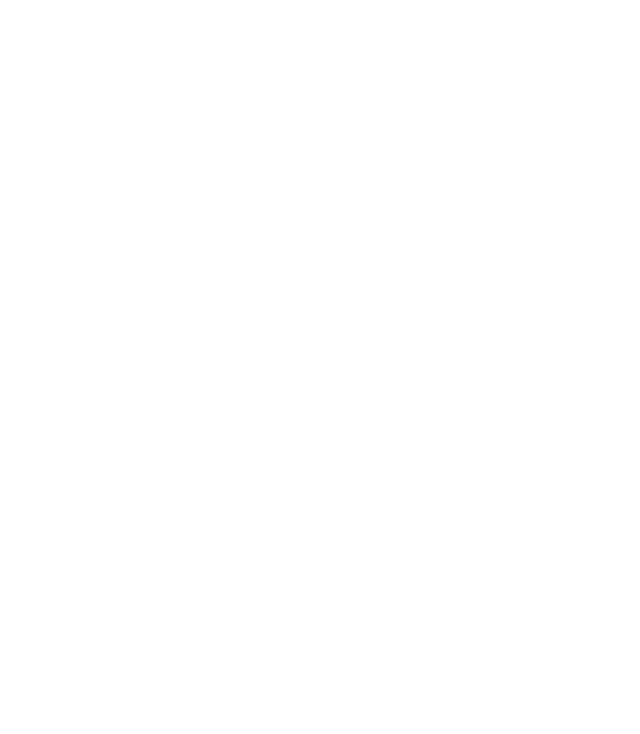
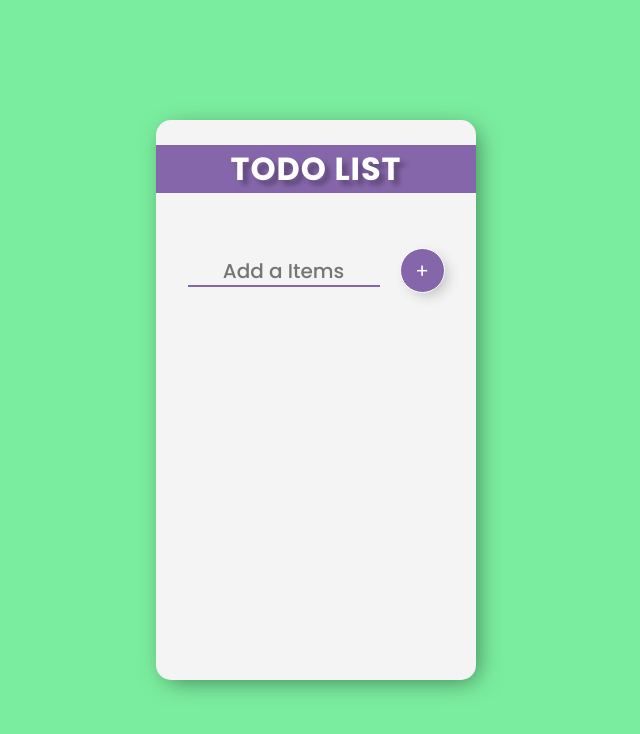
Before and after one commit to AmirAliLiaqat/react-app, a React (Create React App) app: page / in a window 1280 px wide. Shown: the top 734 px of the page, without its empty margins (324-964 px from the left). Built offline with nearby package versions, Linux system fonts and the light colour scheme; a web font is replaced by a local one.

Commit message:
Creating todo list project...

```diff
--- a/public/index.html
+++ b/public/index.html
@@ -11,6 +11,7 @@
     />
     <link rel="apple-touch-icon" href="%PUBLIC_URL%/logo192.png" />
     <link rel="manifest" href="%PUBLIC_URL%/manifest.json" />
+    <link rel="stylesheet" href="https://cdnjs.cloudflare.com/ajax/libs/font-awesome/6.4.0/css/all.min.css">
     <title>React App</title>
   </head>
   <body>
--- a/src/App.js
+++ b/src/App.js
@@ -1,9 +1,48 @@
-import React from "react";
+import React, { useState } from "react";
+import ToDoList from "./ToDoList";
 
 const App = () => {
+    const [inputList, setInputList] = useState('');
+    const [Items, setItems] = useState([]);
+
+    const itemEvent = (event) => {
+        setInputList(event.target.value);
+    }
+
+    const listOfItems = () => {
+        setInputList("");
+        setItems((oldItems) => {
+            return[...oldItems, inputList];
+        });
+    }
+
+    const deleteItems = (id) => {
+        setItems((oldItems) => {
+            return oldItems.filter((arrElem, index) => {
+                return index !== id;
+            });
+        });
+    }
 
     return(
         <>
+            <div className="main_div">
+                <div className="center_div">
+                    <br/>
+                    <h1>ToDo List</h1>
+                    <br/>
+                    <input type="text" placeholder="Add a Items" value={inputList} onChange={itemEvent} />
+                    <button className="newBtn" onClick={listOfItems}>+</button>
+
+                    <ol>
+                        {
+                            Items.map((itemval, index) => {
+                                return <ToDoList key={index} id={index} text={itemval} onSelect={deleteItems} />
+                            })
+                        }
+                    </ol>
+                </div>
+            </div>
         </>
     );
 }
--- /dev/null
+++ b/src/ToDoList.jsx
@@ -0,0 +1,14 @@
+import React from "react";
+
+const ToDoList = (props) => {
+    return(
+        <div className="todo_style">
+            <i className="fa fa-times deleteIcon" aria-hidden="true" onClick={() => {
+                props.onSelect(props.id);
+            }}></i>
+            <li>{props.text}</li>
+        </div>
+    )
+}
+
+export default ToDoList;
--- a/src/index.css
+++ b/src/index.css
@@ -5,3 +5,138 @@
     box-sizing: border-box;
     font-family: 'Poppins', sans-serif;
 }
+
+.main_div{
+    width: 100%;
+    height: 100vh;
+    background: #7bed9f;
+    display: flex;
+    flex-direction: row;
+    justify-content: center;
+    align-items: center;
+    text-align: center;
+}
+
+.center_div{
+    width: 25%;
+    height: 70vh;
+    background-color: #f4f4f4;
+    box-shadow: 5px 5px 25px -5px rgba(0, 0, 0, 0.5);
+    border-radius: 15px;
+}
+
+
+h1{
+    color: #fff;
+    background-color: #8566aa;
+    margin-bottom: 30px;
+    min-width: 64px;
+    letter-spacing: 0.02857em;
+    text-transform: uppercase;
+    text-shadow: 5px 5px 5px rgba(0, 0, 0, 0.3);
+}
+
+input{
+    text-align: center;
+    height: 30px;
+    border: none;
+    background: transparent;
+    font-size: 20px;
+    font-weight: 500;
+    width: 60%;
+    border-bottom: 2px solid #8566aa;
+    outline: none;
+    margin-right: 20px;
+}
+
+.newBtn{
+    width: 45px;
+    height: 45px;
+    background-color: #8566aa;
+    color: white;
+    outline: none;
+    font-size: 20px;
+    border: 1px solid #fff;
+    border-radius: 50%;
+    cursor: pointer;
+    box-shadow: 5px 5px 15px -5px rgba(0, 0, 0, 0.3);
+}
+
+.newBtn:hover{
+    background: #16a085;
+}
+
+.MuiSvgIcon-root{
+    width: 2rem !important;
+    height: 2rem !important;
+}
+
+ol{
+    margin-top: 30px;
+}
+
+ol li{
+    padding-left: 0px;
+    text-align: left;
+    font-size: 20px;
+    font-weight: 500;
+    min-height: 40px;
+    display: flex;
+    align-items: center;
+    color: #8566aa;
+    text-transform: capitalize;
+    list-style: none;
+}
+
+.todo_style{
+    display: flex;
+    flex-direction: row;
+    justify-content: left;
+    align-items: center;
+}
+
+.todo_style .deleteIcon{
+    width: 25px;
+    height: 25px;
+    display: flex;
+    justify-content: center;
+    align-items: center;
+    background-color: #8566aa;
+    border-radius: 50%;
+    margin-right: 15px;
+    padding: 5px;
+    color: aliceblue;
+    box-shadow: 5px 5px 15px -5px rgba(0, 0, 0, 0.3);
+}
+
+.todo_style .deleteIcon:hover{
+    cursor: pointer;
+    background-color: crimson;
+    box-shadow: 5px 5px 15px -5px rgba(255, 0, 0, 0.5);
+}
+
+.todo_style .fa-times:hover .list_style{
+    color: crimson;
+}
+
+
+@media (max-width: 768px){
+    .center_div{
+        width: 55%;
+    }
+
+    .todo_style .fa-times{
+        margin: 0 15px 0 15px;
+        display: flex;
+        justify-content: center;
+        align-items: center;
+    }
+
+    button{
+        margin-left: 5px;
+        min-height: 40px;
+        width: 40px;
+        color: #fff;
+        font-size: 30px;
+    }
+}
```
